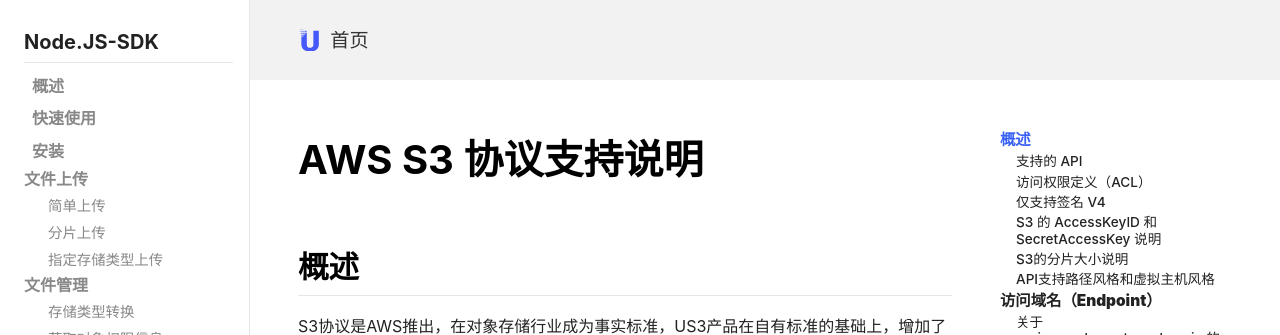
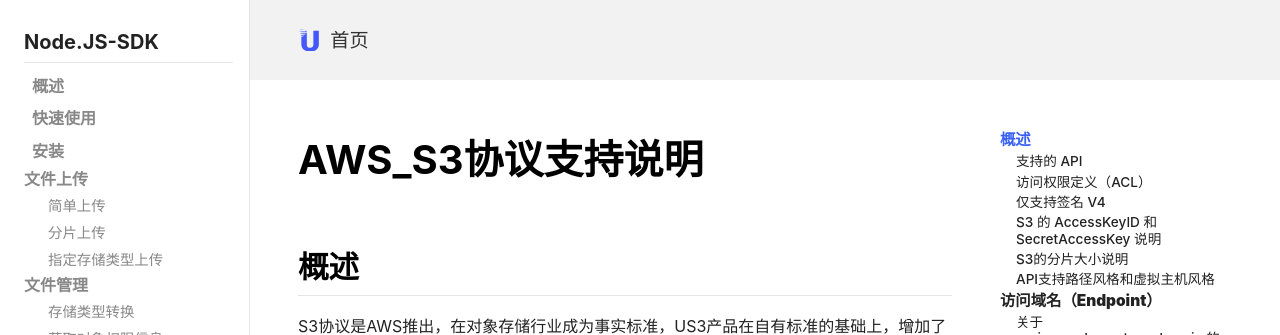
Before and after one commit to ucloud-us3/ucloud-us3.github.io, a Jekyll site: the page built from collections/_node.js-sdk/AWS_S3协议支持说明.md, in a window 1280 px wide. Shown: the top 335 px of the page. Built offline with Jekyll 4.4.1, drawn with Linux system fonts in a browser that asks for light colours; nearby versions of some CDN libraries; comment, search, counter and statistics services are not loaded.

```diff
--- a/_data/navigation.yml
+++ b/_data/navigation.yml
@@ -309,7 +309,7 @@ node.js-sdk:
       - title: 快速使用
         url:   /node.js-sdk/快速使用.html
       - title: 安装
-        url: /node.js-sdk/安装.html
+        url:   /node.js-sdk/安装.html
       - title:  文件上传
         children:
           - title:  简单上传
@@ -339,6 +339,6 @@ node.js-sdk:
             url:    /node.js-sdk/解冻归档文件.html
 
       - title:   AWS S3协议支持说明
-        url:  /node.js-sdk/AWS_S3协议支持说明.html
+        url:     /node.js-sdk/AWS_S3协议支持说明.html
       - title:   AWS S3协议常用工具
-        url:  /node.js-sdk/AWS_S3协议常用工具.html
+        url:    /node.js-sdk/AWS_S3协议常用工具.html
--- a/collections/_node.js-sdk/AWS_S3协议支持说明.md
+++ b/collections/_node.js-sdk/AWS_S3协议支持说明.md
@@ -1,5 +1,5 @@
 ---
-title: 'AWS S3 协议支持说明'
+title: 'AWS_S3协议支持说明'
 sidebar:
  nav: node.js-sdk
 ---
```
Also changed, not shown: collections/_node.js-sdk/AWS_S3协议常用工具.md (+1 -1 lines).
